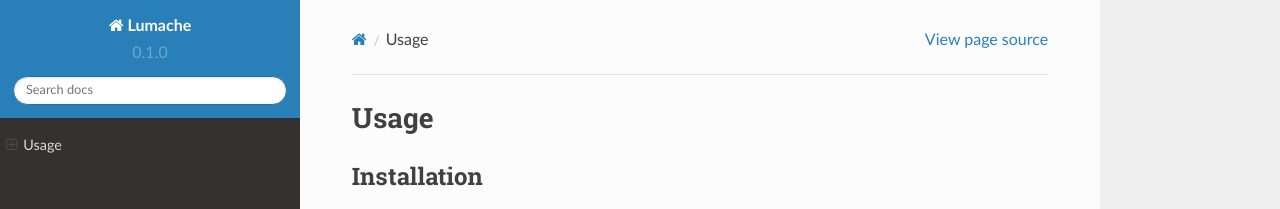
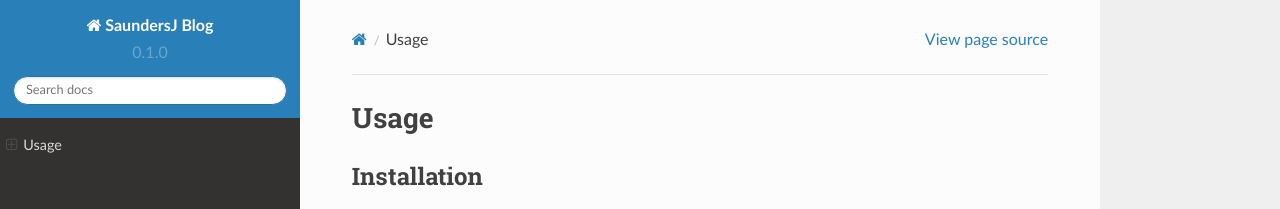
Before and after one commit to SaundersJE97/Blog, a Sphinx documentation site: the page built from docs/source/usage.rst, in a window 1280 px wide. Shown: the top 209 px of the page. Built offline with Sphinx 7.4.7 and the Read the Docs theme 2.0.0, drawn with Linux system fonts in a browser that asks for light colours; pages that are not in the unit, such as notebooks, are missing from menus.

Commit message:
Update conf.py

```diff
--- a/docs/source/conf.py
+++ b/docs/source/conf.py
@@ -2,7 +2,7 @@
 
 # -- Project information
 
-project = 'Lumache'
+project = 'SaundersJ Blog'
 copyright = '2021, Graziella'
 author = 'Graziella'
 
```
